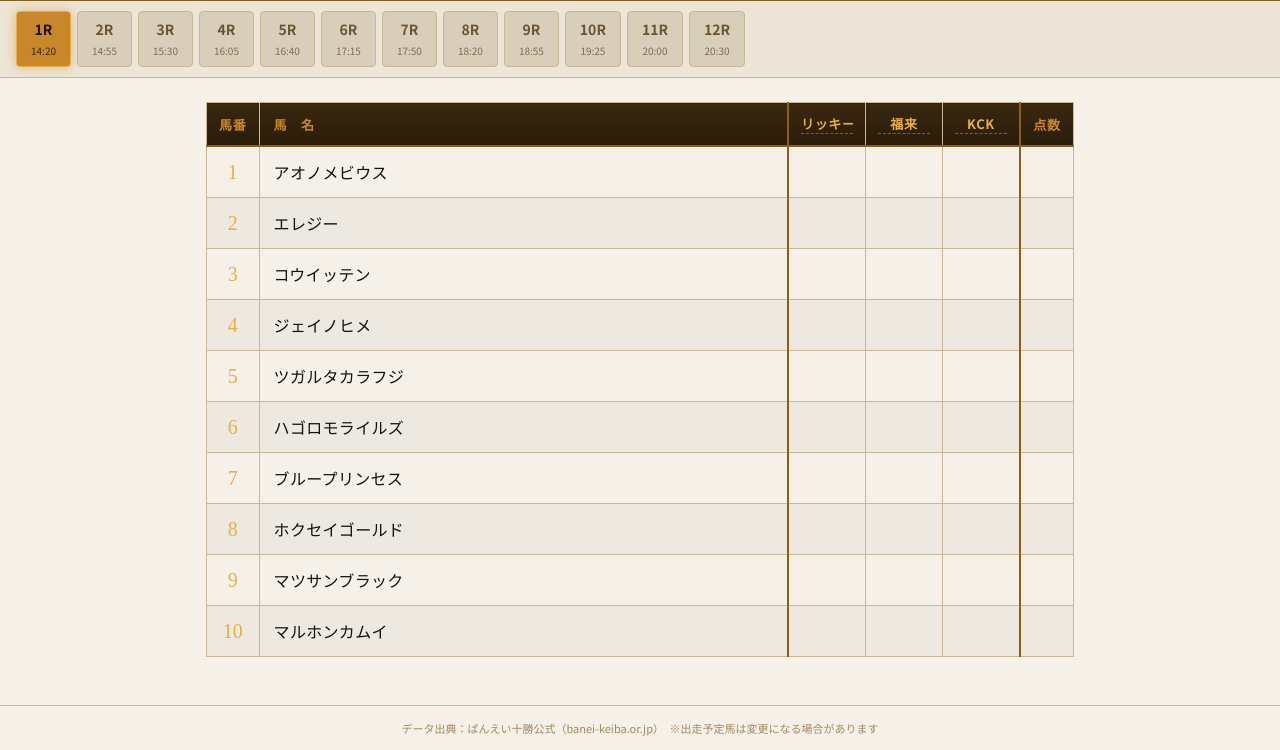
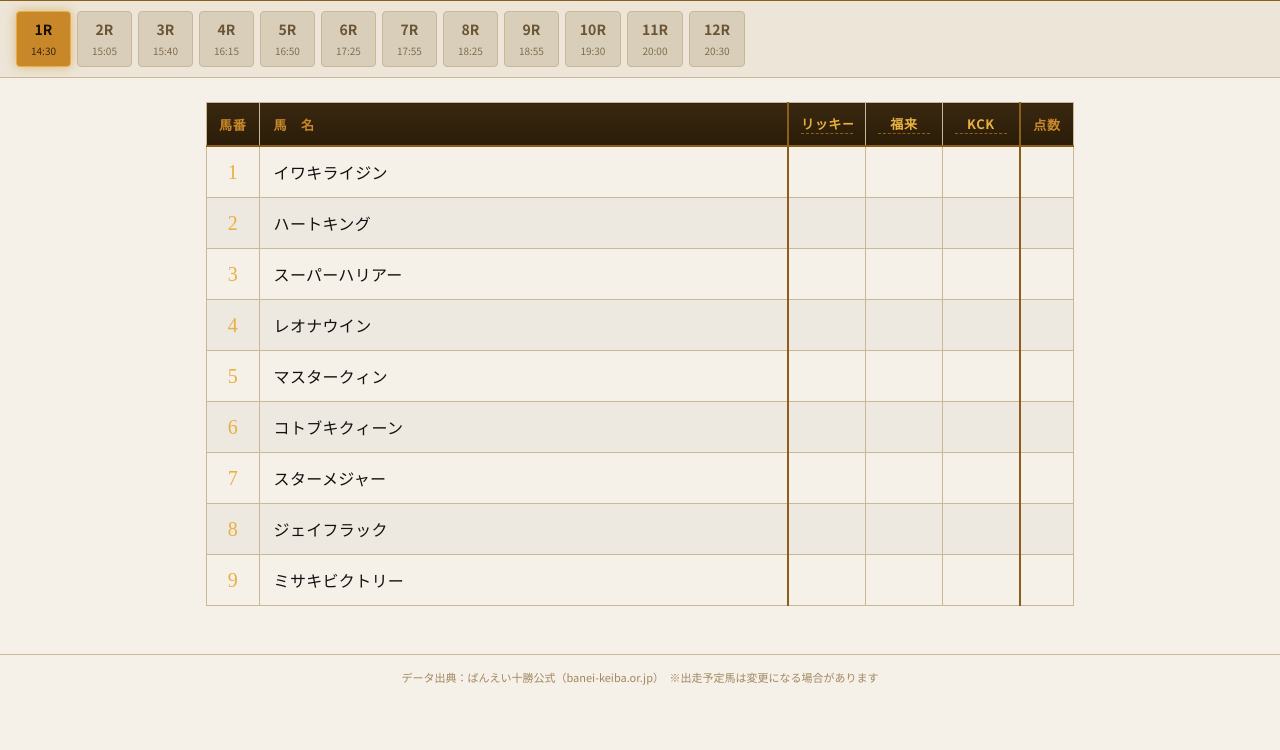
Before and after one commit to yasuhiroogata261-cloud/banei, a plain HTML site: page index.html.html in a window 1280 px wide. Shown: the part 70-820 px from the top of the page. Drawn offline with Linux system fonts and the light colour scheme; a web font is replaced by a local one.

Commit message:
Add files via upload

```diff
--- a/index.html.html
+++ b/index.html.html
@@ -3,7 +3,7 @@
 <head>
 <meta charset="UTF-8">
 <meta name="viewport" content="width=device-width, initial-scale=1.0">
-<title>ばんえい競馬 出走表 2026/5/4</title>
+<title>ばんえい競馬 出走表 2026/5/23</title>
 <link href="https://fonts.googleapis.com/css2?family=Zen+Antique+Soft&family=Noto+Sans+JP:wght@300;400;500;700&display=swap" rel="stylesheet">
 <style>
   :root {
@@ -345,7 +345,7 @@
 <header>
   <div class="header-left">
     <span class="site-title">ばんえい競馬</span>
-    <span class="date-badge">2026年5月4日（月）</span>
+    <span class="date-badge">2026年5月23日（土）</span>
   </div>
   <span class="race-count">全12レース</span>
 </header>
@@ -364,198 +364,69 @@
 
 <script>
 const races = [
-  {
-    race: 1,
-    class: "340万円未満",
-    entries: [
-      { name:"アオノメビウス"   },
-      { name:"エレジー"         },
-      { name:"コウイッテン"     },
-      { name:"ジェイノヒメ"     },
-      { name:"ツガルタカラフジ" },
-      { name:"ハゴロモライルズ" },
-      { name:"ブループリンセス" },
-      { name:"ホクセイゴールド" },
-      { name:"マツサンブラック" },
-      { name:"マルホンカムイ"   },
-    ]
-  },
-  {
-    race: 2,
-    class: "220万円未満",
-    entries: [
-      { name:"アアモンドハスキー" },
-      { name:"ガオノチカラ"       },
-      { name:"キタサカエミーナ"   },
-      { name:"クリスタルアイドル" },
-      { name:"クリスタルジェンド" },
-      { name:"コーチャンファスト" },
-      { name:"ジェイパワー"       },
-      { name:"ツガルファイター"   },
-      { name:"ヒゴサクラ"         },
-      { name:"ホクセイジュリア"   },
-    ]
-  },
-  {
-    race: 3,
-    class: "220万円未満",
-    entries: [
-      { name:"ゲキリンドトウ"   },
-      { name:"スズノチカラ"     },
-      { name:"ダイコウシン"     },
-      { name:"タカラムサシ"     },
-      { name:"ハゴロモディアナ" },
-      { name:"ピュアリーヒナリ" },
-      { name:"フェアリーブラック"},
-      { name:"ホクセイタケコ"   },
-      { name:"マルホンポナ"     },
-      { name:"リアスコトブキ"   },
-    ]
-  },
-  {
-    race: 4,
-    class: "220万円未満",
-    entries: [
-      { name:"アンペラール"     },
-      { name:"イワキミハル"     },
-      { name:"エマパワー"       },
-      { name:"カイセイイオン"   },
-      { name:"ハゴロモソラリス" },
-      { name:"パワーシンデレラ" },
-      { name:"ブラックチャーム" },
-      { name:"ホクショウラナ"   },
-      { name:"ホクトノユメ"     },
-      { name:"マオノビクトリー" },
-    ]
-  },
-  {
-    race: 5,
-    class: "340万円未満",
-    entries: [
-      { name:"イノスケ"         },
-      { name:"センショウロック"  },
-      { name:"タカラオー"       },
-      { name:"タマシゲ"         },
-      { name:"ツガルケッパレフジ"},
-      { name:"ナナイロ"         },
-      { name:"ホクセイソウリ"   },
-      { name:"マオノウンカイ"   },
-      { name:"ミストレンタ"     },
-      { name:"リキ"             },
-    ]
-  },
-  {
-    race: 6,
-    class: "430万円未満",
-    entries: [
-      { name:"イワキオーカン"     },
-      { name:"オーカンペガサス"   },
-      { name:"クニキヨタイショウ" },
-      { name:"クレインテイオウ"   },
-      { name:"ジェイマーサ"       },
-      { name:"トマランサカミカゼ" },
-      { name:"ホクショウゴールド" },
-      { name:"ミントエース"       },
-      { name:"ワンパク"           },
-    ]
-  },
-  {
-    race: 7,
-    class: "430万円未満",
-    entries: [
-      { name:"アアモンドブラック"   },
-      { name:"アグリホープ"         },
-      { name:"エーデルシュタイン"   },
-      { name:"キョウエイハンター"   },
-      { name:"キョウエイプラチナ"   },
-      { name:"ジェイエクスプレス"   },
-      { name:"ジェイメジャー"       },
-      { name:"ホクセイシンザン"     },
-      { name:"マサノスパークル"     },
-    ]
-  },
-  {
-    race: 8,
-    class: "430万円未満",
-    entries: [
-      { name:"アオタイショウ"     },
-      { name:"オニヨリツヨイ"     },
-      { name:"サトノプリンス"     },
-      { name:"タイヨウ"           },
-      { name:"ドウナンカツユウホ" },
-      { name:"ニジイロアオゾラ"   },
-      { name:"ハクホウエイ"       },
-      { name:"ホクセイマリン"     },
-      { name:"リアステンリュウ"   },
-      { name:"リアンドノール"     },
-    ]
-  },
-  {
-    race: 9,
-    class: "550万円未満",
-    entries: [
-      { name:"オーディン"         },
-      { name:"サカノヒメリュウ"   },
-      { name:"ジェイスカイ"       },
-      { name:"ディーホワイト"     },
-      { name:"ハゴロモグルービー" },
-      { name:"ハリケーン"         },
-      { name:"ビール"             },
-      { name:"マルゼンイチバン"   },
-      { name:"ミナミジュウジセイ" },
-    ]
-  },
-  {
-    race: 10,
-    class: "670万円未満",
-    entries: [
-      { name:"アシュラダイマオー" },
-      { name:"コウシュハメジャー" },
-      { name:"コブダイヤ"         },
-      { name:"ジェイホースサン"   },
-      { name:"ショウリノホシ"     },
-      { name:"タイガ"             },
-      { name:"ツカサセンター"     },
-      { name:"ツカサタロウ"       },
-      { name:"ツカサマーチ"       },
-      { name:"トム"               },
-    ]
-  },
-  {
-    race: 11,
-    class: "混合",
-    entries: [
-      { name:"インカン"           },
-      { name:"カツブライト"       },
-      { name:"キョウエイジェット" },
-      { name:"クリスタルアッシュ" },
-      { name:"コトブキラベンダー" },
-      { name:"スターノチカラ"     },
-      { name:"ホクセイイワキヤマ" },
-      { name:"ヤマトテンショウ"   },
-      { name:"ヤマノブラウン"     },
-      { name:"レッドウンカイ"     },
-    ]
-  },
-  {
-    race: 12,
-    class: "850万円未満",
-    entries: [
-      { name:"ウチュウジン"     },
-      { name:"カイセドクター"   },
-      { name:"クロコトブキ"     },
-      { name:"サカノテンリュウ" },
-      { name:"サクラジョージ"   },
-      { name:"シルバーアロイ"   },
-      { name:"ツガルフジ"       },
-      { name:"マサタカラ"       },
-      { name:"マルホントーマス" },
-      { name:"ヤマノキング"     },
-    ]
-  }
+  { race:1, class:"340万円未満", entries:[
+    {name:"イワキライジン"}, {name:"ハートキング"}, {name:"スーパーハリアー"},
+    {name:"レオナウイン"}, {name:"マスタークィン"}, {name:"コトブキクィーン"},
+    {name:"スターメジャー"}, {name:"ジェイフラック"}, {name:"ミサキビクトリー"}
+  ]},
+  { race:2, class:"220万円未満", entries:[
+    {name:"サクラキンショウ"}, {name:"ツガルノキンヒメ"}, {name:"ジュンクン"},
+    {name:"ハゴロモグレース"}, {name:"ハゴロモコスモス"}, {name:"サクラセイリュウ"},
+    {name:"ジェイノウンカイ"}, {name:"クニキヨシシオウ"}, {name:"ビックストーン"}
+  ]},
+  { race:3, class:"220万円未満", entries:[
+    {name:"ツガルキンフジ"}, {name:"カナデ"}, {name:"クリスタルジェンド"},
+    {name:"スーパーサンセイ"}, {name:"ゴールドダイ"}, {name:"サクセスオーショウ"},
+    {name:"フェアリーマーチ"}, {name:"ホクセイミドリコ"}, {name:"マルホンカオン"}
+  ]},
+  { race:4, class:"220万円未満", entries:[
+    {name:"ヤマツネライン"}, {name:"ユウマックス"}, {name:"ヒメトラユリア"},
+    {name:"ヴィクトワールラン"}, {name:"フジベンケイ"}, {name:"カネノキセキ"},
+    {name:"テツオ"}, {name:"サカノテイオー"}
+  ]},
+  { race:5, class:"340万円未満", entries:[
+    {name:"インカン"}, {name:"ジェイノミキ"}, {name:"ホクセイダイジン"},
+    {name:"エレジー"}, {name:"マルホンポナ"}, {name:"スズカゼ"},
+    {name:"アアモンドラヴリー"}, {name:"ビエイニトドケ"}, {name:"キタサカエヒメコ"}
+  ]},
+  { race:6, class:"430万円未満", entries:[
+    {name:"サカノキンザン"}, {name:"ナカサンブライアン"}, {name:"ジェイメジャー"},
+    {name:"ジェイマーサ"}, {name:"ベルンシュタイン"}, {name:"ホクショウゴールド"},
+    {name:"ヒカリファイヤー"}, {name:"イワキオーカン"}, {name:"ゴールドキング"}
+  ]},
+  { race:7, class:"430万円未満", entries:[
+    {name:"アオタイショウ"}, {name:"クリスタルスノー"}, {name:"ドウナンカツユウホ"},
+    {name:"ニジイロアオゾラ"}, {name:"ハクホウエイ"}, {name:"ホクセイビックボス"},
+    {name:"ヤマノトップ"}, {name:"ヨシノヒーロー"}, {name:"リアステンリュウ"}
+  ]},
+  { race:8, class:"550万円未満", entries:[
+    {name:"マルホンジュセ"}, {name:"ヤマノドラゴン"}, {name:"ケンチャン"},
+    {name:"プラチナガール"}, {name:"アカネリュウ"}, {name:"ツルイテンカ"},
+    {name:"クロカゲパワー"}, {name:"アルジャンノオー"}, {name:"バンクフェーブル"}
+  ]},
+  { race:9, class:"550万円未満", entries:[
+    {name:"ビッグシラヌイ"}, {name:"トカチヒロ"}, {name:"ミナミジュウジセイ"},
+    {name:"ジェイスカイ"}, {name:"ハゴロモグルービー"}, {name:"カワノデッカー"},
+    {name:"オーディン"}, {name:"ホクショウハヤテ"}, {name:"ホクセイサクラオー"}
+  ]},
+  { race:10, class:"670万円未満", entries:[
+    {name:"オオゾラタカラ"}, {name:"レジェンドボス"}, {name:"コトブキテンザン"},
+    {name:"テッチャン"}, {name:"レッドウンカイ"}, {name:"ビックボス"},
+    {name:"イワキブラボー"}, {name:"グリフィス"}
+  ]},
+  { race:11, class:"1000万円未満混合", entries:[
+    {name:"ウチュウジン"}, {name:"マルホンリョウダイ"}, {name:"サカノテンリュウ"},
+    {name:"アアモンドキーマン"}, {name:"ジェイヒーロー"}, {name:"ホクセイタイヨウ"},
+    {name:"レイリーキング"}, {name:"ジェイホースワン"}, {name:"コブダイヤ"}, {name:"シルバーアロイ"}
+  ]},
+  { race:12, class:"670万円未満", entries:[
+    {name:"ツカサセンター"}, {name:"コーワホープ"}, {name:"イナノホマレ"},
+    {name:"ダイヤセンプー"}, {name:"タイタス"}, {name:"ホクショウムサシ"},
+    {name:"ディーホワイト"}, {name:"ツカサタロウ"}, {name:"フクノエル"}, {name:"クリスタルホーク"}
+  ]}
 ];
 
-const startTimes = ['14:20', '14:55', '15:30', '16:05', '16:40', '17:15', '17:50', '18:20', '18:55', '19:25', '20:00', '20:30'];
+const startTimes = ['14:30', '15:05', '15:40', '16:15', '16:50', '17:25', '17:55', '18:25', '18:55', '19:30', '20:00', '20:30'];
 const NUM_PREDICTORS = 3;
 const predictorNames = ['リッキー', '福来', 'KCK'];
 const CYCLE = ['', '◎', '○', '▲', '△'];
```
